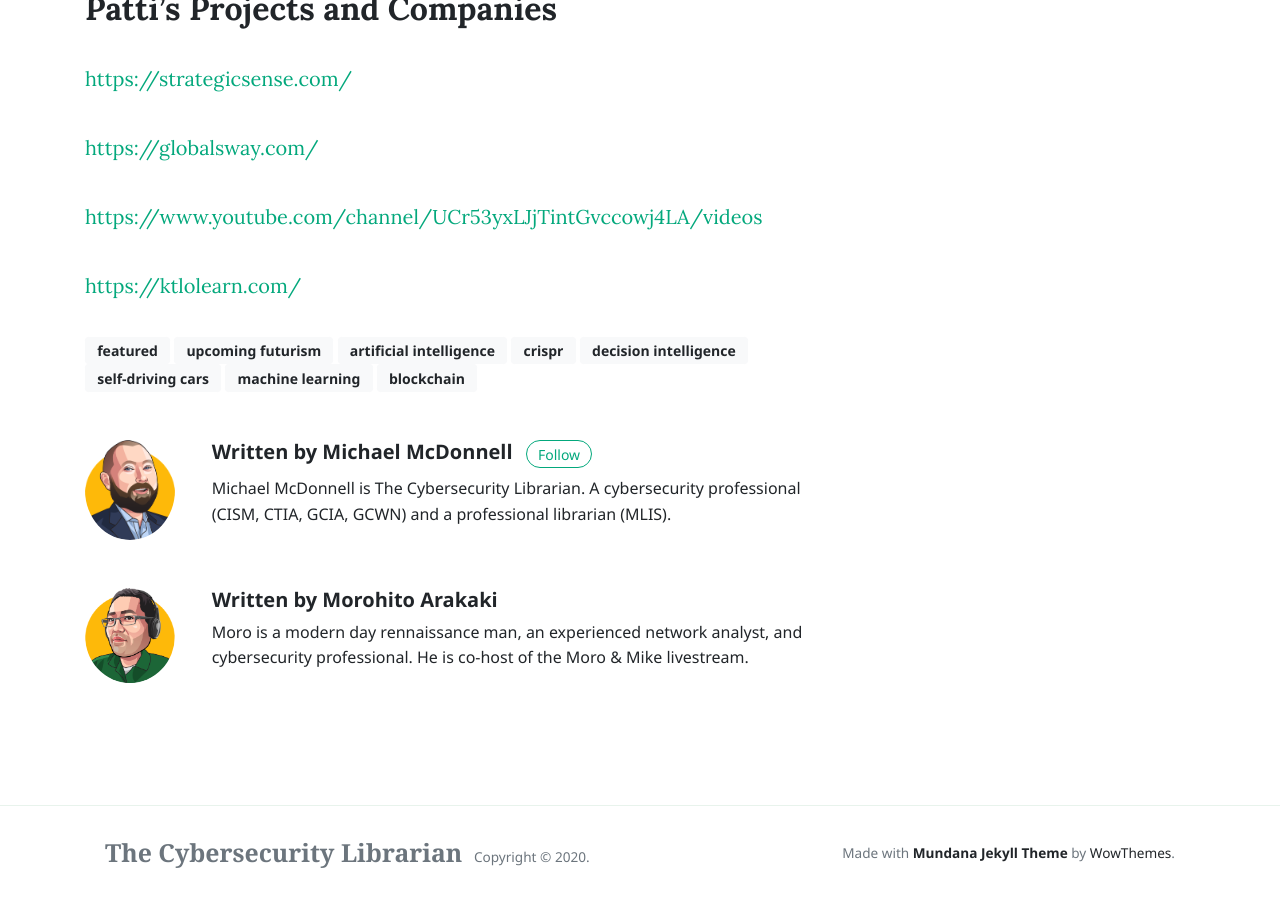
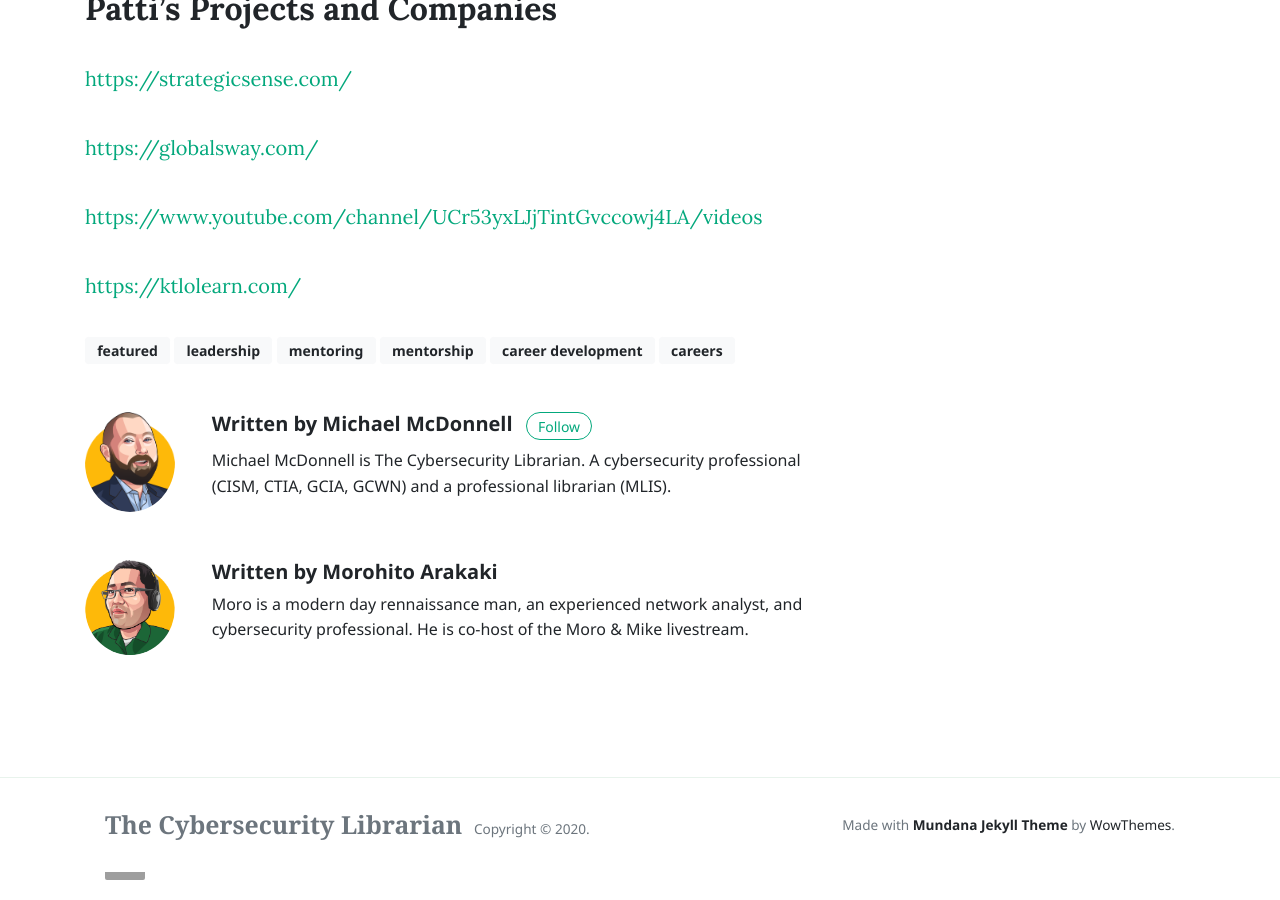
Before and after one commit to cyberlibrarian/cyberlibrarian.github.io, a Jekyll site: the page built from _posts/2020-08-20-Next-Level-Mentorship.md, in a window 1280 px wide and 900 px high, scrolled down 2308 px. Built offline with Jekyll 4.4.1, drawn with Linux system fonts in a browser that asks for light colours; nearby versions of some CDN libraries; comment, search, counter and statistics services are not loaded; grey boxes are pictures that could not be loaded.

Commit message:
updated mentorship post

```diff
--- a/_posts/2020-08-20-Next-Level-Mentorship.md
+++ b/_posts/2020-08-20-Next-Level-Mentorship.md
@@ -5,7 +5,7 @@ authors: [michael,moro]
 categories: [Moro and Mike]
 image: assets/images/2020-08-20.png
 youtube: pNHP_uusl1g
-tags: [featured, upcoming futurism, artificial intelligence, crispr, decision intelligence, self-driving cars, machine learning, blockchain]
+tags: [featured, leadership, mentoring, mentorship, career development, careers]
 date: 2020-08-20 19:00:00
 mp3_file: assets/mp3/2020-08-20_Next_Level_Mentorship.mp3
 duration: "01:27:2" #audio length in min
```
